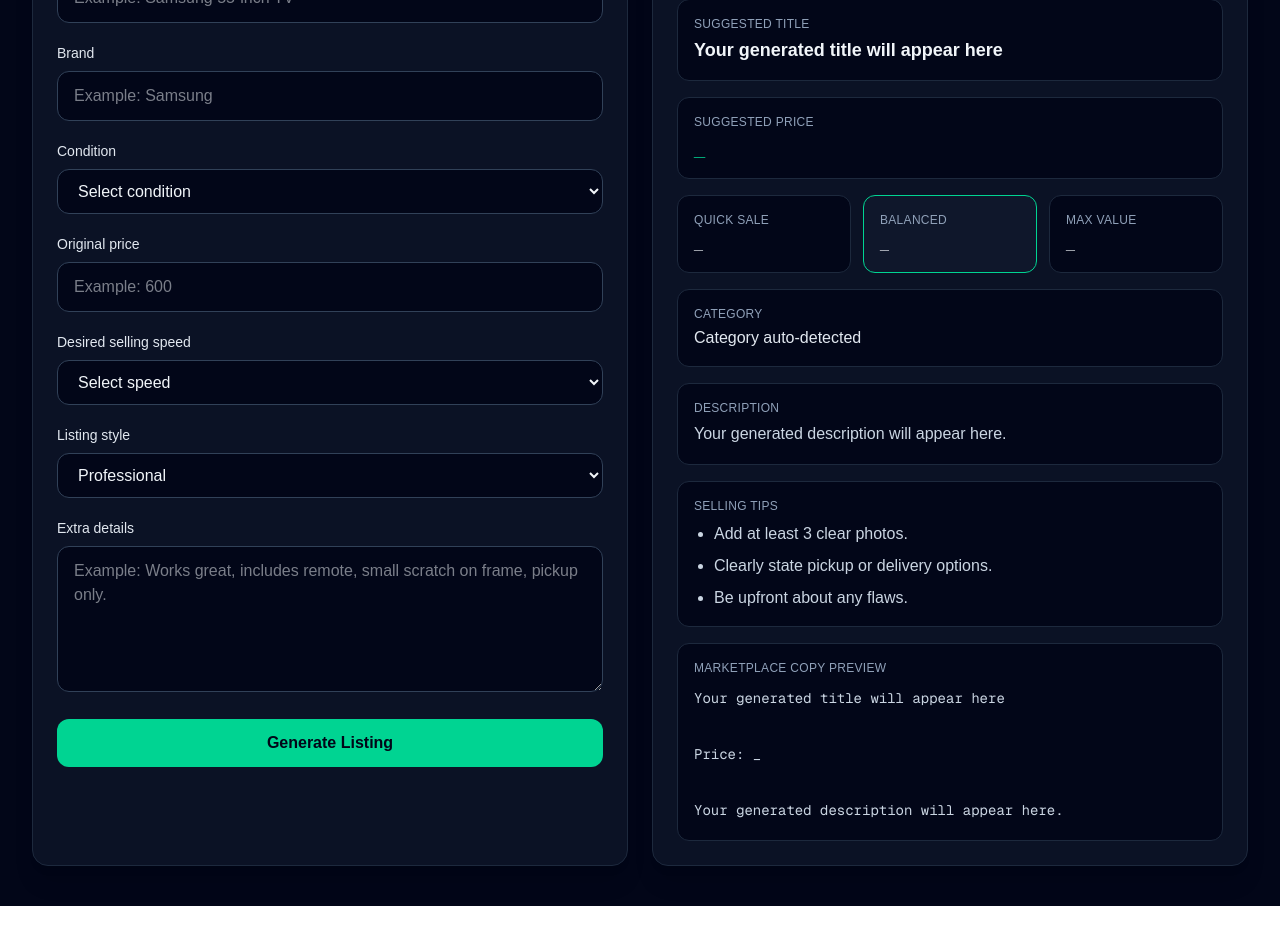
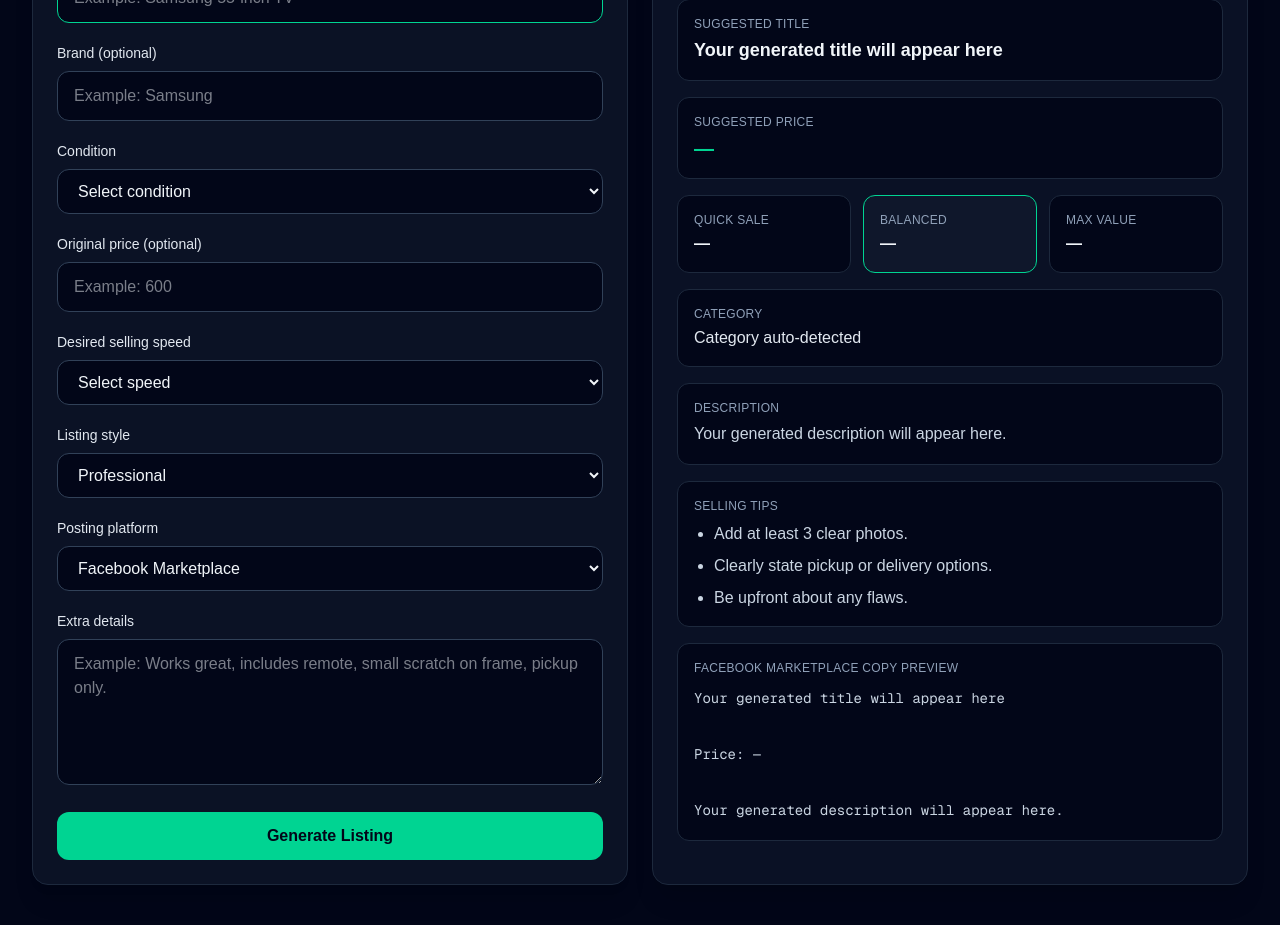
Before and after one commit to KrazyWise-22/marketplace-listing-helper, a Next.js app: page / in a window 1280 px wide. Shown: the part 380-1305 px from the top of the page. Built offline with nearby package versions, Linux system fonts and the light colour scheme.

Commit message:
Add platform mode

```diff
--- a/src/app/page.tsx
+++ b/src/app/page.tsx
@@ -1,6 +1,8 @@
 "use client";
 
 import { useState } from "react";
+
+type Platform = "facebook" | "craigslist" | "ebay" | "offerup";
 
 type FormData = {
   itemName: string;
@@ -9,6 +11,7 @@ type FormData = {
   originalPrice: string;
   sellSpeed: string;
   listingStyle: string;
+  platform: Platform;
   details: string;
 };
 
@@ -25,6 +28,7 @@ type ListingOutput = {
   category: string;
   description: string;
   tips: string[];
+  copyPreview: string;
 };
 
 const initialForm: FormData = {
@@ -34,16 +38,17 @@ const initialForm: FormData = {
   originalPrice: "",
   sellSpeed: "",
   listingStyle: "Professional",
+  platform: "facebook",
   details: "",
 };
 
 const initialListing: ListingOutput = {
   title: "Your generated title will appear here",
-  price: "_",
+  price: "—",
   priceTiers: {
-    quickSale: "_",
-    balanced: "_",
-    maxValue: "_",
+    quickSale: "—",
+    balanced: "—",
+    maxValue: "—",
   },
   category: "Category auto-detected",
   description: "Your generated description will appear here.",
@@ -52,6 +57,11 @@ const initialListing: ListingOutput = {
     "Clearly state pickup or delivery options.",
     "Be upfront about any flaws.",
   ],
+  copyPreview: `Your generated title will appear here
+
+Price: —
+
+Your generated description will appear here.`,
 };
 
 function parsePrice(value: string): number {
@@ -101,7 +111,10 @@ function detectCategory(itemName: string, details: string, brand: string): strin
     text.includes("iphone") ||
     text.includes("samsung") ||
     text.includes("tablet") ||
-    text.includes("ipad")
+    text.includes("ipad") ||
+    text.includes("console") ||
+    text.includes("playstation") ||
+    text.includes("xbox")
   ) {
     return "Electronics";
   }
@@ -142,13 +155,18 @@ function detectCategory(itemName: string, details: string, brand: string): strin
   return "General";
 }
 
-function buildTitle(form: FormData): string {
+function buildTitle(form: FormData, platform: Platform): string {
   const displayName = buildDisplayName(form);
   const condition = form.condition.trim();
 
   if (!displayName || displayName === "item") {
-    if (condition) return `Used Item - ${condition}`;
+    if (condition) return platform === "ebay" ? `Used Item - ${condition}` : `Used Item - ${condition}`;
     return "Untitled Listing";
+  }
+
+  if (platform === "ebay") {
+    if (condition) return `${displayName} ${condition}`.replace(/\s+/g, " ").trim();
+    return displayName;
   }
 
   if (!condition) {
@@ -171,6 +189,7 @@ function guessBasePrice(itemName: string, category: string, brand: string): numb
   if (text.includes("phone") || text.includes("iphone")) return 180;
   if (text.includes("monitor")) return 100;
   if (text.includes("tablet") || text.includes("ipad")) return 140;
+  if (text.includes("playstation") || text.includes("ps5") || text.includes("xbox")) return 250;
 
   if (text.includes("couch") || text.includes("sofa")) return 150;
   if (text.includes("dresser")) return 120;
@@ -277,7 +296,7 @@ function buildDetailsFallback(displayName: string, category: string): string {
   return "Available now and ready for pickup or delivery details to be discussed.";
 }
 
-function buildDescription(
+function buildPlatformDescription(
   form: FormData,
   variation: number,
   category: string,
@@ -285,57 +304,91 @@ function buildDescription(
   const displayName = buildDisplayName(form);
   const condition = form.condition.trim();
   const details = ensurePeriod(form.details);
+  const fallbackDetails = buildDetailsFallback(displayName, category);
+  const platform = form.platform;
   const style = form.listingStyle || "Professional";
+  const intro = buildIntro(displayName, condition);
 
-  const intro = buildIntro(displayName, condition);
-  const fallbackDetails = buildDetailsFallback(displayName, category);
-
-  const professionalVariants = [
+  if (platform === "facebook") {
+    const variants = [
       [
         intro,
         details || fallbackDetails,
-      "Message me if you have any questions.",
+        style === "Fast sale" ? "Priced to sell." : "",
+        "Message me if interested.",
       ],
-    [
-      displayName === "item" ? "Selling this item." : `Selling this ${displayName}.`,
-      condition ? `It is in ${condition.toLowerCase()} condition.` : "",
-      details || "Everything works as it should.",
-      "Feel free to reach out with any questions.",
-    ],
-    [
-      displayName === "item" ? "Item available now." : `${displayName} available now.`,
-      condition ? `Condition is ${condition.toLowerCase()}.` : "",
-      details || "Clean and ready for its next owner.",
-      "Send a message if interested.",
-    ],
-  ];
-
-  const friendlyVariants = [
       [
         displayName === "item" ? "Nice item for sale." : `Nice ${displayName}.`,
         condition ? `It is in ${condition.toLowerCase()} condition.` : "",
         details || fallbackDetails,
-      "Feel free to message me if you are interested.",
+        "Send me a message if you want it.",
       ],
       [
-      displayName === "item" ? "Really solid item." : `Really solid ${displayName}.`,
-      condition ? `Still in ${condition.toLowerCase()} condition.` : "",
-      details || "Ready to go and works well.",
-      "Just send me a message if you want it.",
-    ],
-    [
-      displayName === "item" ? "Item up for sale." : `${displayName} up for sale.`,
-      condition ? `It is in ${condition.toLowerCase()} condition.` : "",
-      details || "Good working item and ready for a new home.",
-      "Message me anytime if interested.",
+        displayName === "item" ? "Available now." : `${displayName} available now.`,
+        details || fallbackDetails,
+        style === "Fast sale" ? "Trying to move it quickly." : "",
+        "Feel free to reach out.",
       ],
     ];
 
-  const fastSaleVariants = [
+    return variants[variation % variants.length].filter(Boolean).join(" ");
+  }
+
+  if (platform === "craigslist") {
+    const variants = [
+      [
+        displayName === "item" ? "Item for sale." : `${displayName} for sale.`,
+        condition ? `Condition: ${condition}.` : "",
+        details || fallbackDetails,
+        "Please message with any questions.",
+      ],
+      [
+        displayName === "item" ? "Used item available." : `${displayName} available.`,
+        condition ? `${condition} condition.` : "",
+        details || fallbackDetails,
+        "Pickup or delivery details can be discussed.",
+      ],
+      [
+        displayName === "item" ? "Selling a used item." : `Selling ${displayName}.`,
+        condition ? `It is in ${condition.toLowerCase()} condition.` : "",
+        details || fallbackDetails,
+        "Serious inquiries only.",
+      ],
+    ];
+
+    return variants[variation % variants.length].filter(Boolean).join(" ");
+  }
+
+  if (platform === "ebay") {
+    const variants = [
+      [
+        displayName === "item" ? "Pre-owned item." : `${displayName}.`,
+        condition ? `Condition: ${condition}.` : "",
+        details || fallbackDetails,
+        "Please review the listing details carefully before purchase.",
+      ],
+      [
+        displayName === "item" ? "Item available for sale." : `${displayName} available for sale.`,
+        condition ? `This item is listed as ${condition.toLowerCase()}.` : "",
+        details || fallbackDetails,
+        "Message with any questions.",
+      ],
+      [
+        displayName === "item" ? "Pre-owned item in good working order." : `${displayName} in solid condition.`,
+        condition ? `Rated ${condition.toLowerCase()}.` : "",
+        details || fallbackDetails,
+        "See full details in the listing description.",
+      ],
+    ];
+
+    return variants[variation % variants.length].filter(Boolean).join(" ");
+  }
+
+  const offerUpVariants = [
     [
       intro,
       details || "Works great and ready to go.",
-      "Priced to sell.",
+      "Fast sale preferred.",
       "Message me if interested.",
     ],
     [
@@ -343,25 +396,15 @@ function buildDescription(
       condition ? `${condition} condition.` : "",
       details || "Works well and ready for pickup.",
       "Need it gone soon.",
-      "Send a message if you want it.",
     ],
     [
-      displayName === "item" ? "Item available now." : `${displayName} available now.`,
-      condition ? `Still in ${condition.toLowerCase()} condition.` : "",
+      displayName === "item" ? "Available now." : `${displayName} available now.`,
       details || "Good working condition and ready to use.",
-      "Fast sale preferred.",
       "First serious message gets it.",
     ],
   ];
 
-  const variants =
-    style === "Friendly"
-      ? friendlyVariants
-      : style === "Fast sale"
-        ? fastSaleVariants
-        : professionalVariants;
-
-  return variants[variation % variants.length].filter(Boolean).join(" ");
+  return offerUpVariants[variation % offerUpVariants.length].filter(Boolean).join(" ");
 }
 
 function buildTips(form: FormData, category: string): string[] {
@@ -387,7 +430,9 @@ function buildTips(form: FormData, category: string): string[] {
     tips.push("Add the condition for a more accurate price suggestion.");
   }
 
-  if (category === "Electronics") {
+  if (form.platform === "ebay") {
+    tips.push("Include model number, storage, or exact specs for buyer confidence.");
+  } else if (category === "Electronics") {
     tips.push("Include model number, screen size, or storage details.");
   } else if (category === "Furniture") {
     tips.push("Include dimensions and any visible wear.");
@@ -400,12 +445,47 @@ function buildTips(form: FormData, category: string): string[] {
   return tips.slice(0, 4);
 }
 
-function buildCopyText(listing: ListingOutput): string {
+function buildCopyPreview(listing: ListingOutput, platform: Platform): string {
+  if (platform === "craigslist") {
+    return `${listing.title}
+
+Price: ${listing.price}
+Category: ${listing.category}
+
+Description:
+${listing.description}`;
+  }
+
+  if (platform === "ebay") {
+    return `${listing.title}
+
+Price: ${listing.price}
+
+Condition: ${listing.category === "Category auto-detected" ? "See details" : "See listing details"}
+
+${listing.description}`;
+  }
+
   return `${listing.title}
 
 Price: ${listing.price}
 
 ${listing.description}`;
+}
+
+function getPlatformLabel(platform: Platform): string {
+  switch (platform) {
+    case "facebook":
+      return "Facebook Marketplace";
+    case "craigslist":
+      return "Craigslist";
+    case "ebay":
+      return "eBay";
+    case "offerup":
+      return "OfferUp";
+    default:
+      return "Platform";
+  }
 }
 
 export default function Home() {
@@ -424,11 +504,39 @@ export default function Home() {
     }));
   }
 
-  function handleGenerate() {
+  function buildListing(variation: number, tier: "quick" | "balanced" | "max") {
     const category = detectCategory(form.itemName, form.details, form.brand);
-    const title = buildTitle(form);
     const priceTiers = buildPriceTiers(form, category);
 
+    const price =
+      tier === "quick"
+        ? priceTiers.quickSale
+        : tier === "max"
+          ? priceTiers.maxValue
+          : priceTiers.balanced;
+
+    const title = buildTitle(form, form.platform);
+    const description = buildPlatformDescription(form, variation, category);
+    const tips = buildTips(form, category);
+
+    const nextListingBase = {
+      title,
+      price,
+      priceTiers,
+      category,
+      description,
+      tips,
+    };
+
+    const copyPreview = buildCopyPreview(nextListingBase, form.platform);
+
+    return {
+      ...nextListingBase,
+      copyPreview,
+    };
+  }
+
+  function handleGenerate() {
     let defaultTier: "quick" | "balanced" | "max" = "balanced";
 
     if (form.sellSpeed === "Fast sale") defaultTier = "quick";
@@ -437,39 +545,24 @@ export default function Home() {
     setSelectedTier(defaultTier);
     setDescriptionVariation(0);
 
-    const price =
-      defaultTier === "quick"
-        ? priceTiers.quickSale
-        : defaultTier === "max"
-          ? priceTiers.maxValue
-          : priceTiers.balanced;
-
-    const description = buildDescription(form, 0, category);
-    const tips = buildTips(form, category);
-
-    setListing({
-      title,
-      price,
-      priceTiers,
-      category,
-      description,
-      tips,
-    });
-
+    const nextListing = buildListing(0, defaultTier);
+    setListing(nextListing);
     setCopied(false);
   }
 
   function handleRegenerateDescription() {
-    const category = detectCategory(form.itemName, form.details, form.brand);
     const nextVariation = descriptionVariation + 1;
     setDescriptionVariation(nextVariation);
 
-    setListing((prev) => ({
-      ...prev,
-      description: buildDescription(form, nextVariation, category),
-    }));
+    const nextListing = buildListing(nextVariation, selectedTier);
+    setListing(nextListing);
+    setCopied(false);
+  }
 
-    setCopied(false);
+  function handleSelectTier(tier: "quick" | "balanced" | "max") {
+    setSelectedTier(tier);
+    const nextListing = buildListing(descriptionVariation, tier);
+    setListing(nextListing);
   }
 
   function handleReset() {
@@ -481,16 +574,13 @@ export default function Home() {
   }
 
   async function handleCopy() {
-    const textToCopy = buildCopyText(listing);
-    await navigator.clipboard.writeText(textToCopy);
+    await navigator.clipboard.writeText(listing.copyPreview);
     setCopied(true);
 
     setTimeout(() => {
       setCopied(false);
     }, 1500);
   }
-
-  const fullListingText = buildCopyText(listing);
 
   return (
     <main className="min-h-screen bg-slate-950 text-slate-100">
@@ -502,12 +592,11 @@ export default function Home() {
           <h1 className="text-3xl font-bold tracking-tight sm:text-4xl lg:text-5xl">
             Turn rough item details into a cleaner listing
           </h1>
-          <p className="mt-3 max-w-3xl text-sm text-slate-300 sm:text-base lg:text-lg lg:max-w-none">
+          <p className="mt-3 max-w-3xl text-sm text-slate-300 sm:text-base lg:max-w-none lg:text-lg">
             Enter basic item details, then generate and copy a cleaner listing.
           </p>
-
           <p className="mt-2 text-xs text-slate-400 sm:text-sm">
-  This is Version 1 of the app and is currently being tested. Feedback would be much appreciated!
+            Version 1 — currently being tested. Feedback is welcome.
           </p>
         </header>
 
@@ -540,6 +629,7 @@ export default function Home() {
                 </label>
                 <input
                   id="itemName"
+                  autoFocus
                   type="text"
                   value={form.itemName}
                   onChange={(e) => updateField("itemName", e.target.value)}
@@ -553,7 +643,7 @@ export default function Home() {
                   htmlFor="brand"
                   className="mb-2 block text-sm font-medium text-slate-200"
                 >
-                  Brand
+                  Brand (optional)
                 </label>
                 <input
                   id="brand"
@@ -592,7 +682,7 @@ export default function Home() {
                   htmlFor="originalPrice"
                   className="mb-2 block text-sm font-medium text-slate-200"
                 >
-                  Original price
+                  Original price (optional)
                 </label>
                 <input
                   id="originalPrice"
@@ -645,6 +735,26 @@ export default function Home() {
 
               <div>
                 <label
+                  htmlFor="platform"
+                  className="mb-2 block text-sm font-medium text-slate-200"
+                >
+                  Posting platform
+                </label>
+                <select
+                  id="platform"
+                  value={form.platform}
+                  onChange={(e) => updateField("platform", e.target.value as Platform)}
+                  className="w-full rounded-xl border border-slate-700 bg-slate-950 px-4 py-3 text-sm text-slate-100 outline-none transition focus:border-emerald-400 sm:text-base"
+                >
+                  <option value="facebook">Facebook Marketplace</option>
+                  <option value="craigslist">Craigslist</option>
+                  <option value="ebay">eBay</option>
+                  <option value="offerup">OfferUp</option>
+                </select>
+              </div>
+
+              <div>
+                <label
                   htmlFor="details"
                   className="mb-2 block text-sm font-medium text-slate-200"
                 >
@@ -675,7 +785,7 @@ export default function Home() {
               <div>
                 <h2 className="text-xl font-semibold sm:text-2xl">Generated Listing</h2>
                 <p className="mt-2 text-sm text-slate-400">
-                  Generate it, then copy it.
+                  Optimized for {getPlatformLabel(form.platform)}.
                 </p>
               </div>
 
@@ -719,14 +829,8 @@ export default function Home() {
 
               <div className="grid grid-cols-1 gap-3 sm:grid-cols-3">
                 <div
-                  onClick={() => {
-                    setSelectedTier("quick");
-                    setListing((prev) => ({
-                      ...prev,
-                      price: prev.priceTiers.quickSale,
-                    }));
-                  }}
-                  className={`cursor-pointer rounded-xl border p-5 sm:p-4 transition ${
+                  onClick={() => handleSelectTier("quick")}
+                  className={`cursor-pointer rounded-xl border p-5 transition sm:p-4 ${
                     selectedTier === "quick"
                       ? "border-emerald-400 bg-slate-900"
                       : "border-slate-800 bg-slate-950"
@@ -741,14 +845,8 @@ export default function Home() {
                 </div>
 
                 <div
-                  onClick={() => {
-                    setSelectedTier("balanced");
-                    setListing((prev) => ({
-                      ...prev,
-                      price: prev.priceTiers.balanced,
-                    }));
-                  }}
-                  className={`cursor-pointer rounded-xl border p-5 sm:p-4 transition ${
+                  onClick={() => handleSelectTier("balanced")}
+                  className={`cursor-pointer rounded-xl border p-5 transition sm:p-4 ${
                     selectedTier === "balanced"
                       ? "border-emerald-400 bg-slate-900"
                       : "border-slate-800 bg-slate-950"
@@ -763,14 +861,8 @@ export default function Home() {
                 </div>
 
                 <div
-                  onClick={() => {
-                    setSelectedTier("max");
-                    setListing((prev) => ({
-                      ...prev,
-                      price: prev.priceTiers.maxValue,
-                    }));
-                  }}
-                  className={`cursor-pointer rounded-xl border p-5 sm:p-4 transition ${
+                  onClick={() => handleSelectTier("max")}
+                  className={`cursor-pointer rounded-xl border p-5 transition sm:p-4 ${
                     selectedTier === "max"
                       ? "border-emerald-400 bg-slate-900"
                       : "border-slate-800 bg-slate-950"
@@ -814,10 +906,10 @@ export default function Home() {
 
               <div className="rounded-xl border border-slate-800 bg-slate-950 p-4">
                 <p className="mb-2 text-[11px] uppercase tracking-wide text-slate-400 sm:text-xs">
-                  Marketplace copy preview
+                  {getPlatformLabel(form.platform)} copy preview
                 </p>
-                <pre className="overflow-x-auto whitespace-pre-wrap break-words text-sm leading-6 text-slate-300 sm:text-sm sm:leading-7">
-                  {fullListingText}
+                <pre className="overflow-x-auto whitespace-pre-wrap break-words text-sm leading-6 text-slate-300 sm:leading-7">
+                  {listing.copyPreview}
                 </pre>
               </div>
             </div>
```
Lines whose indentation alone changed are shown as unchanged.
